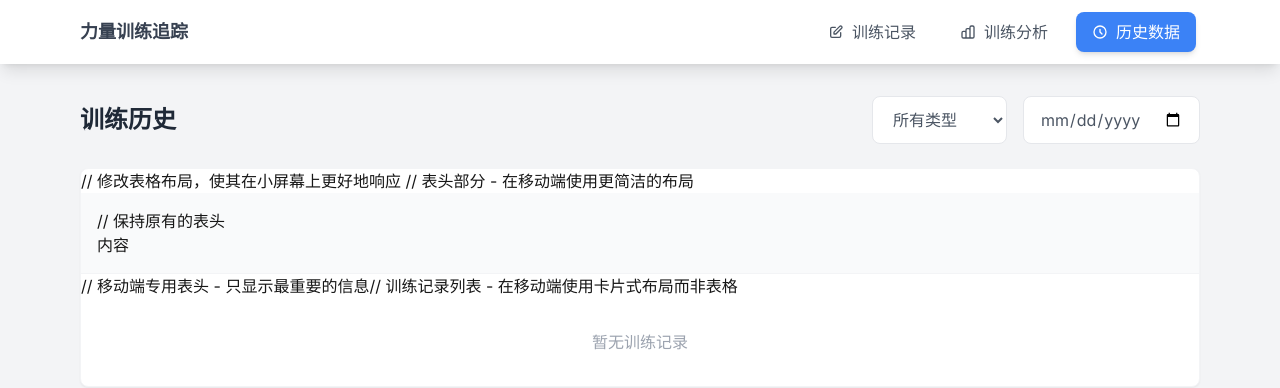
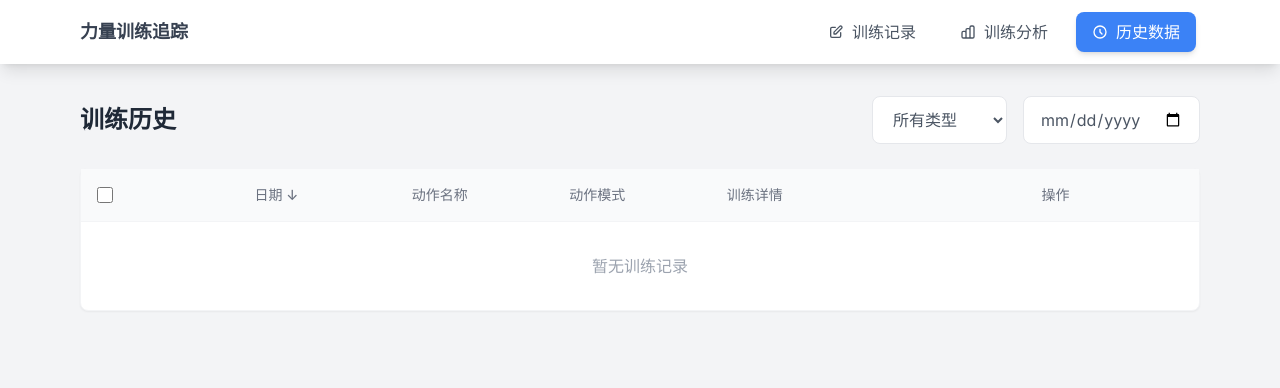
Before and after one commit to Shinitongge/strength-training-tracker, a Next.js app: page /history in a window 1280 px wide. Shown: the top 388 px of the page. Built offline with nearby package versions, Linux system fonts and the light colour scheme.

Commit message:
fix: 优化历史页面在移动端的显示效果

```diff
--- a/src/app/history/page.tsx
+++ b/src/app/history/page.tsx
@@ -103,15 +103,7 @@ export default function HistoryPage() {
 
         <div className="bg-white rounded-lg shadow-sm border border-gray-100">
           {/* 表头 */}
-          // 修改表格布局，使其在小屏幕上更好地响应
-
-          // 表头部分 - 在移动端使用更简洁的布局
-          <div className="hidden md:grid md:grid-cols-7 gap-4 p-4 border-b border-gray-100 bg-gray-50">
-            // 保持原有的表头内容
-          </div>
-
-          // 移动端专用表头 - 只显示最重要的信息
-          <div className="grid grid-cols-3 md:hidden gap-4 p-4 border-b border-gray-100 bg-gray-50">
+          <div className="grid grid-cols-7 gap-1 sm:gap-4 p-2 sm:p-4 border-b border-gray-100 bg-gray-50">
             <div className="flex items-center">
               <input
                 type="checkbox"
@@ -123,67 +115,49 @@ export default function HistoryPage() {
                     setSelectedRecords(filteredRecords.map(r => r.id));
                   }
                 }}
-                className="h-4 w-4 text-blue-600 rounded border-gray-300 focus:ring-2 focus:ring-blue-200 transition-colors"
+                className="h-3 w-3 sm:h-4 sm:w-4 text-blue-600 rounded border-gray-300 focus:ring-2 focus:ring-blue-200 transition-colors"
               />
             </div>
-            <div className="text-sm font-medium text-gray-500">训练信息</div>
-            <div className="text-sm font-medium text-gray-500 text-right">操作</div>
+            <div className="text-xs sm:text-sm font-medium text-gray-500">
+              <button
+                onClick={toggleSortOrder}
+                className="flex items-center hover:text-blue-600 transition-colors"
+              >
+                日期 {sortOrder === 'asc' ? '↑' : '↓'}
+              </button>
+            </div>
+            <div className="text-xs sm:text-sm font-medium text-gray-500">动作名称</div>
+            <div className="text-xs sm:text-sm font-medium text-gray-500">动作模式</div>
+            <div className="col-span-2 text-xs sm:text-sm font-medium text-gray-500">训练详情</div>
+            <div className="text-xs sm:text-sm font-medium text-gray-500">操作</div>
           </div>
 
-          // 训练记录列表 - 在移动端使用卡片式布局而非表格
+          {/* 训练记录列表 */}
           <div className="divide-y divide-gray-100">
             {filteredRecords.map((record) => (
-              <div key={record.id} className="md:grid md:grid-cols-7 gap-4 p-4 hover:bg-gray-50 transition-colors">
-                {/* 桌面版布局 - 保持原样但在移动端隐藏 */}
-                <div className="md:block hidden flex items-center">
+              <div key={record.id} className="grid grid-cols-7 gap-1 sm:gap-4 p-2 sm:p-4 hover:bg-gray-50 transition-colors">
+                <div className="flex items-center">
                   <input
                     type="checkbox"
                     checked={selectedRecords.includes(record.id)}
                     onChange={() => handleSelectRecord(record.id)}
-                    className="h-4 w-4 text-blue-600 rounded border-gray-300 focus:ring-2 focus:ring-blue-200 transition-colors"
+                    className="h-3 w-3 sm:h-4 sm:w-4 text-blue-600 rounded border-gray-300 focus:ring-2 focus:ring-blue-200 transition-colors"
                   />
                 </div>
-                <div className="md:block hidden text-sm text-gray-400">{record.date}</div>
-                <div className="md:block hidden text-sm font-medium text-gray-700">{record.exercise.name}</div>
-                <div className="md:block hidden text-sm text-gray-400">{record.exercise.pattern}</div>
-                <div className="md:block hidden col-span-2 text-sm text-gray-500 overflow-hidden overflow-ellipsis">
+                <div className="text-xs sm:text-sm text-gray-400">{record.date}</div>
+                <div className="text-xs sm:text-sm font-medium text-gray-700 truncate">{record.exercise.name}</div>
+                <div className="text-xs sm:text-sm text-gray-400 truncate">{record.exercise.pattern}</div>
+                <div className="col-span-2 text-xs sm:text-sm text-gray-500 overflow-hidden text-ellipsis whitespace-nowrap">
                   {formatSets(record.sets)}
                 </div>
-                <div className="md:block hidden">
+                <div>
                   <button
                     onClick={() => {
                       if (window.confirm('确定要删除这条记录吗？')) {
                         deleteRecord(record.id);
                       }
                     }}
-                    className="text-sm text-red-500 hover:text-red-600 hover:underline focus:outline-none focus:ring-2 focus:ring-red-200 rounded px-2 py-1 transition-colors"
-                  >
-                    删除
-                  </button>
-                </div>
-
-                {/* 移动端布局 - 卡片式设计 */}
-                <div className="flex md:hidden items-center">
-                  <input
-                    type="checkbox"
-                    checked={selectedRecords.includes(record.id)}
-                    onChange={() => handleSelectRecord(record.id)}
-                    className="h-4 w-4 text-blue-600 rounded border-gray-300 focus:ring-2 focus:ring-blue-200 transition-colors"
-                  />
-                </div>
-                <div className="flex-1 md:hidden">
-                  <div className="font-medium text-gray-700">{record.exercise.name}</div>
-                  <div className="text-xs text-gray-400 mt-1">{record.date} · {record.exercise.pattern}</div>
-                  <div className="text-xs text-gray-500 mt-2 truncate">{formatSets(record.sets)}</div>
-                </div>
-                <div className="md:hidden text-right">
-                  <button
-                    onClick={() => {
-                      if (window.confirm('确定要删除这条记录吗？')) {
-                        deleteRecord(record.id);
-                      }
-                    }}
-                    className="text-sm text-red-500 hover:text-red-600 hover:underline focus:outline-none focus:ring-2 focus:ring-red-200 rounded px-2 py-1 transition-colors"
+                    className="text-xs sm:text-sm text-red-500 hover:text-red-600 hover:underline focus:outline-none focus:ring-2 focus:ring-red-200 rounded px-1 sm:px-2 py-0.5 sm:py-1 transition-colors"
                   >
                     删除
                   </button>
```
